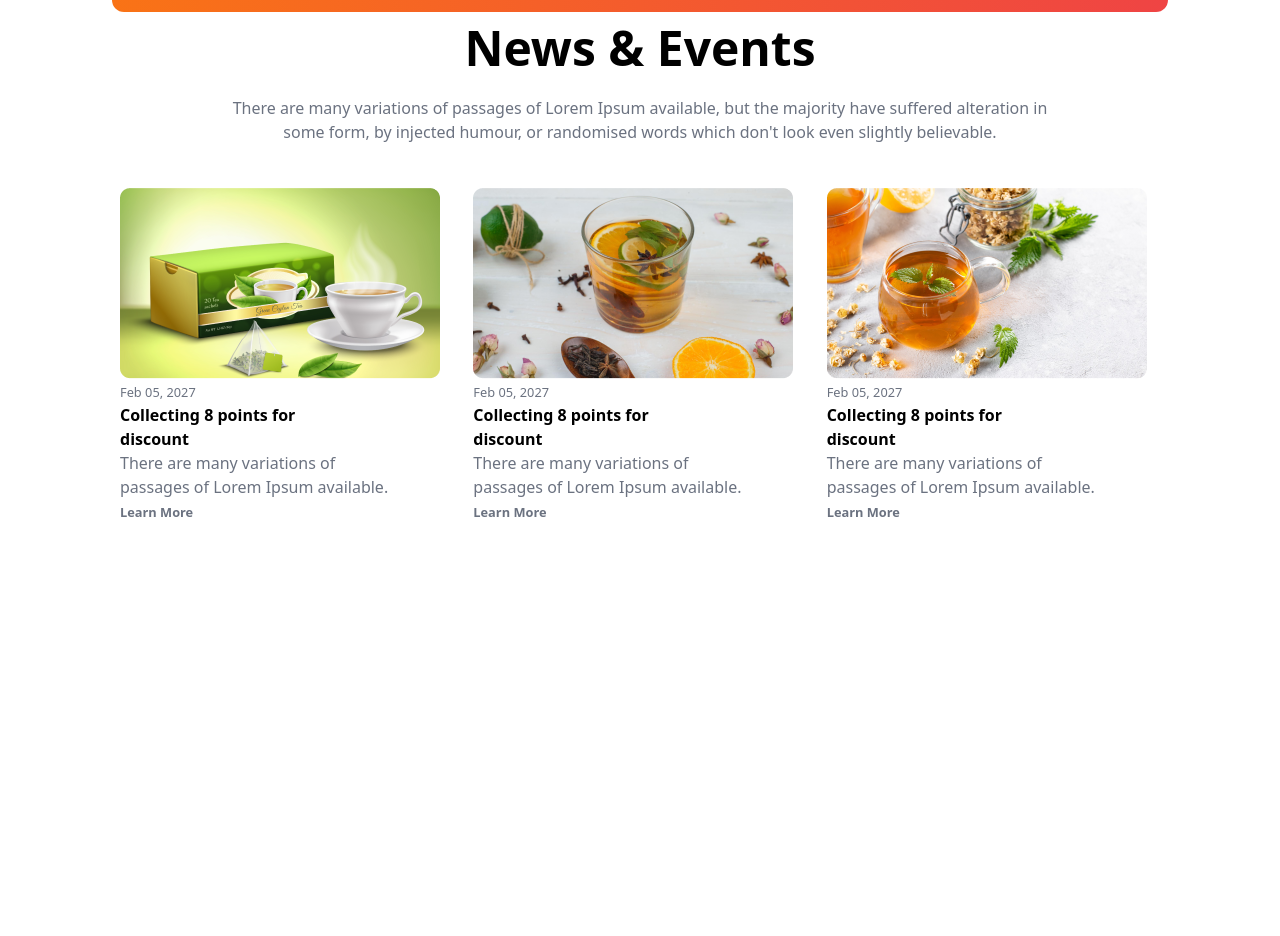
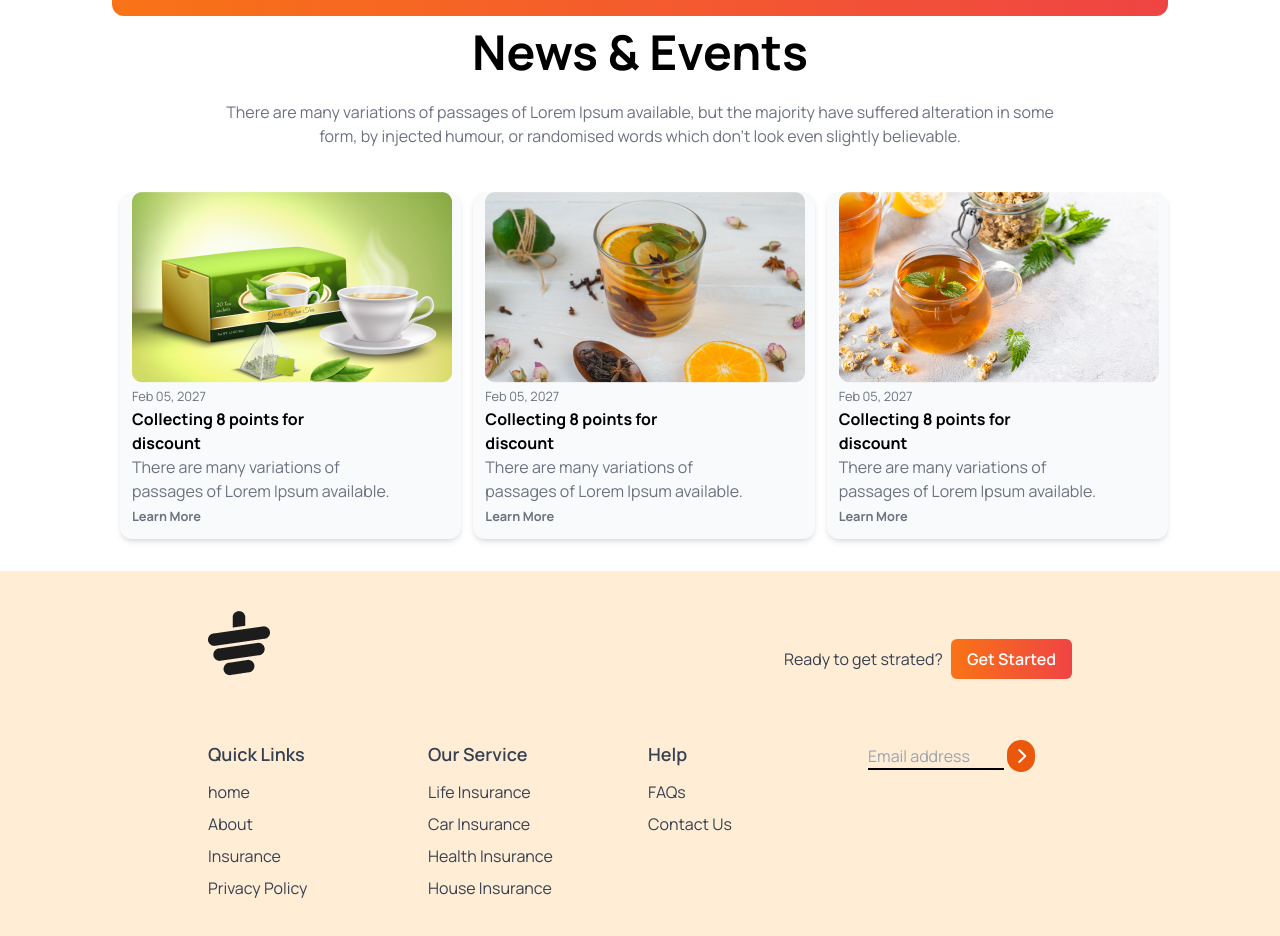
Before and after one commit to T0wh1dul/Tea-house-project, a plain HTML site: page index.html in a window 1280 px wide. Shown: the part 2449-3385 px from the top of the page. Before the commit the page ends 3004 px from the top, so only its background shows below. Drawn offline with nearby package versions, Linux system fonts and the light colour scheme.

Commit message:
footer added

```diff
--- a/index.html
+++ b/index.html
@@ -21,6 +21,7 @@
                     colors: {
                         clifford: '#da373d',
                     }
+
                 }
             }
         }
@@ -35,7 +36,7 @@
     </style>
 </head>
 
-<body>
+<body class="manrope">
     <main class="max-w-screen-xl mx-auto px-6 lg:px-28">
 
         <!-- header section -->
@@ -184,7 +185,7 @@
 
                     <!-- middle card -->
                     <div class="absolute z-10 top-44 md:top-52">
-                        <div class=" h-56 w-full md:w-3/4 bg-white text-black rounded-lg flex items-center    px-4 ">
+                        <div class=" h-56 w-full md:w-3/4 bg-white text-black rounded-lg flex items-center    pl-6 pr-4 ">
 
                             <div class="absolute -top-5 -left-5 bg-white rounded-full"> <img class="p-1"
                                     src="images/client.png" alt=""></div>
@@ -244,7 +245,7 @@
 
         </section>
         <!-- News and event section -->
-        <section>
+        <section class="">
             <div class="text-center">
                 <h2 class="font-bold text-5xl py-3 ">News & Events</h2>
                 <p class="text-gray-500 py-3 w-4/5 mx-auto">There are many variations of passages of Lorem Ipsum
@@ -253,29 +254,32 @@
 
                 <div class=" flex flex-col md:flex-row items-center gap-3  md:pl-2">
 
-                    <div class=" text-left my-8 rounded-xl">
+                    <div class=" text-left my-8 rounded-xl shadow-md bg-gray-50 pb-3 pl-3">
                         <div><img src="images/news-1.png" alt=""></div>
 
                         <small class="text-gray-500">Feb 05, 2027</small>
                         <h2 class="font-bold w-3/5">Collecting 8 points for discount</h2>
-                        <p class="text-gray-500 w-4/5">There are many variations of passages of Lorem Ipsum available.</p>
+                        <p class="text-gray-500 w-4/5">There are many variations of passages of Lorem Ipsum available.
+                        </p>
                         <small class="text-gray-500 font-bold">Learn More</small>
                     </div>
-                    <div class=" text-left my-8 rounded-xl">
+                    <div class=" text-left my-8 rounded-xl shadow-md bg-gray-50 pb-3 pl-3">
                         <div><img src="images/news-2.png" alt=""></div>
 
                         <small class="text-gray-500">Feb 05, 2027</small>
                         <h2 class="font-bold w-3/5">Collecting 8 points for discount</h2>
-                        <p class="text-gray-500 w-4/5">There are many variations of passages of Lorem Ipsum available.</p>
+                        <p class="text-gray-500 w-4/5">There are many variations of passages of Lorem Ipsum available.
+                        </p>
                         <small class="text-gray-500 font-bold">Learn More</small>
                     </div>
-                    <div class=" text-left my-8 rounded-xl">
+                    <div class=" text-left my-8 rounded-xl shadow-md bg-gray-50 pb-3 pl-3">
                         <div><img src="images/news-3.png" alt=""></div>
 
                         <small class="text-gray-500">Feb 05, 2027</small>
                         <h2 class="font-bold w-3/5">Collecting 8 points for discount</h2>
-                        <p class="text-gray-500 w-4/5">There are many variations of passages of Lorem Ipsum available.</p>
-                        <small class="text-gray-500 font-bold">Learn More</small>
+                        <p class="text-gray-500 w-4/5">There are many variations of passages of Lorem Ipsum available.
+                        </p>
+                        <small class="text-gray-500 font-bold ">Learn More</small>
                     </div>
 
 
@@ -289,10 +293,67 @@
         </section>
 
     </main>
-<!-- footer  -->
- <footer>
+    <!-- footer  -->
+    <footer class="bg-orange-100 text-gray-700 py-10 px-4 md:px-16">
+        <div class="w-9/12  mx-auto">
+            <!-- logo -->
+            <div class="mb-8 flex justify-between">
+                <img class="mb-8" src="images/cup.png" alt="">
 
- </footer>
+                <div class="flex items-center gap-2">
+                    <h4 class="">Ready to get strated?</h4>
+                    <button
+                        class="font-semibold bg-gradient-to-r from-orange-500 to-red-500 px-4 py-2 rounded-md text-white">Get
+                        Started</button>
+
+                </div>
+            </div>
+
+            <!-- links -->
+            <div class="grid grid-cols-1 md:grid-cols-2 lg:grid-cols-4 gap-4">
+                <!-- first column -->
+                <div>
+                    <h3 class="font-semibold text-lg mb-3">Quick Links</h3>
+                    <ul class="space-y-2">
+                        <li class="hover:text-orange-600"><a href="#">home</a></li>
+                        <li class="hover:text-orange-600"><a href="#">About</a></li>
+                        <li class="hover:text-orange-600"><a href="#">Insurance</a></li>
+                        <li class="hover:text-orange-600"><a href="#">Privacy Policy</a></li>
+                    </ul>
+                </div>
+                <!-- Second column -->
+                <div>
+                    <h3 class="font-semibold text-lg mb-3">Our Service </h3>
+                    <ul class="space-y-2">
+                        <li class="hover:text-orange-600"><a href="#">Life Insurance</a></li>
+                        <li class="hover:text-orange-600"><a href="#">Car Insurance</a></li>
+                        <li class="hover:text-orange-600"><a href="#">Health Insurance</a></li>
+                        <li class="hover:text-orange-600"><a href="#">House Insurance</a></li>
+                    </ul>
+                </div>
+                <!-- Third column -->
+                <div>
+                    <h3 class="font-semibold text-lg mb-3">Help</h3>
+                    <ul class="space-y-2">
+                        <li class="hover:text-orange-600"><a href="#">FAQs</a></li>
+                        <li class="hover:text-orange-600"><a href="#">Contact Us</a></li>
+
+                    </ul>
+                </div>
+  <!-- fourth column -->
+                <div class="flex flex-col space-y-2">
+                    <div>
+                        <input type="email" placeholder="Email address" class="bg-transparent border-b-2 border-black w-4/6 md:5/6">
+                        <i class="fa-solid fa-chevron-right w-7 bg-orange-600 rounded-full text-white justify-center items-center inline-flex py-2"></i>
+                    </div>
+                </div>
+
+
+            </div>
+
+        </div>
+
+    </footer>
 
 </body>
 
```
